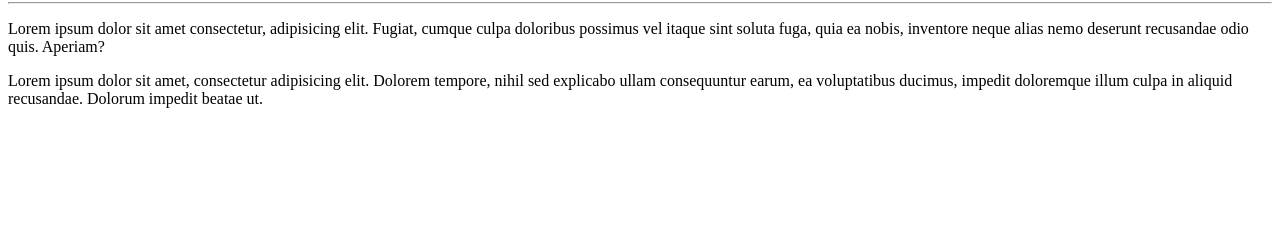
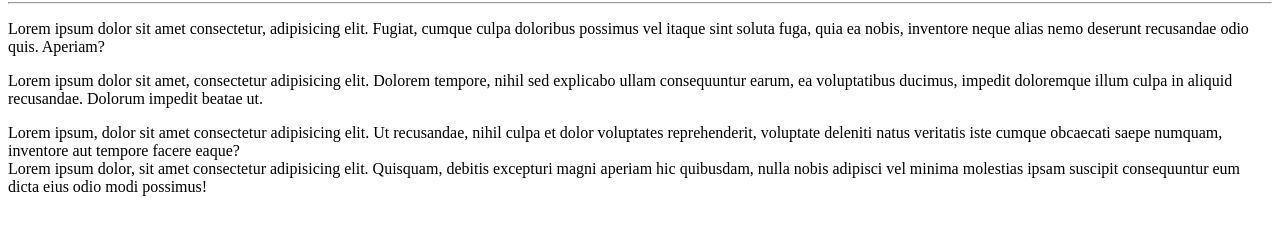
Before and after one commit to PhabloSouza/Ola-Mundo, a plain HTML site: page site exemplo/index.html in a window 1280 px wide. Shown: the part 78-312 px from the top of the page. Drawn offline with Linux system fonts and the light colour scheme.

Commit message:
alteração no index.html

```diff
--- a/site exemplo/index.html
+++ b/site exemplo/index.html
@@ -11,5 +11,6 @@
     <hr>
     <p>Lorem ipsum dolor sit amet consectetur, adipisicing elit. Fugiat, cumque culpa doloribus possimus vel itaque sint soluta fuga, quia ea nobis, inventore neque alias nemo deserunt recusandae odio quis. Aperiam?</p>
     <p>Lorem ipsum dolor sit amet, consectetur adipisicing elit. Dolorem tempore, nihil sed explicabo ullam consequuntur earum, ea voluptatibus ducimus, impedit doloremque illum culpa in aliquid recusandae. Dolorum impedit beatae ut.</p>
+    <p>Lorem ipsum, dolor sit amet consectetur adipisicing elit. Ut recusandae, nihil culpa et dolor voluptates reprehenderit, voluptate deleniti natus veritatis iste cumque obcaecati saepe numquam, inventore aut tempore facere eaque? <br> Lorem ipsum dolor, sit amet consectetur adipisicing elit. Quisquam, debitis excepturi magni aperiam hic quibusdam, nulla nobis adipisci vel minima molestias ipsam suscipit consequuntur eum dicta eius odio modi possimus!</p>
 </body>
 </html>
```
